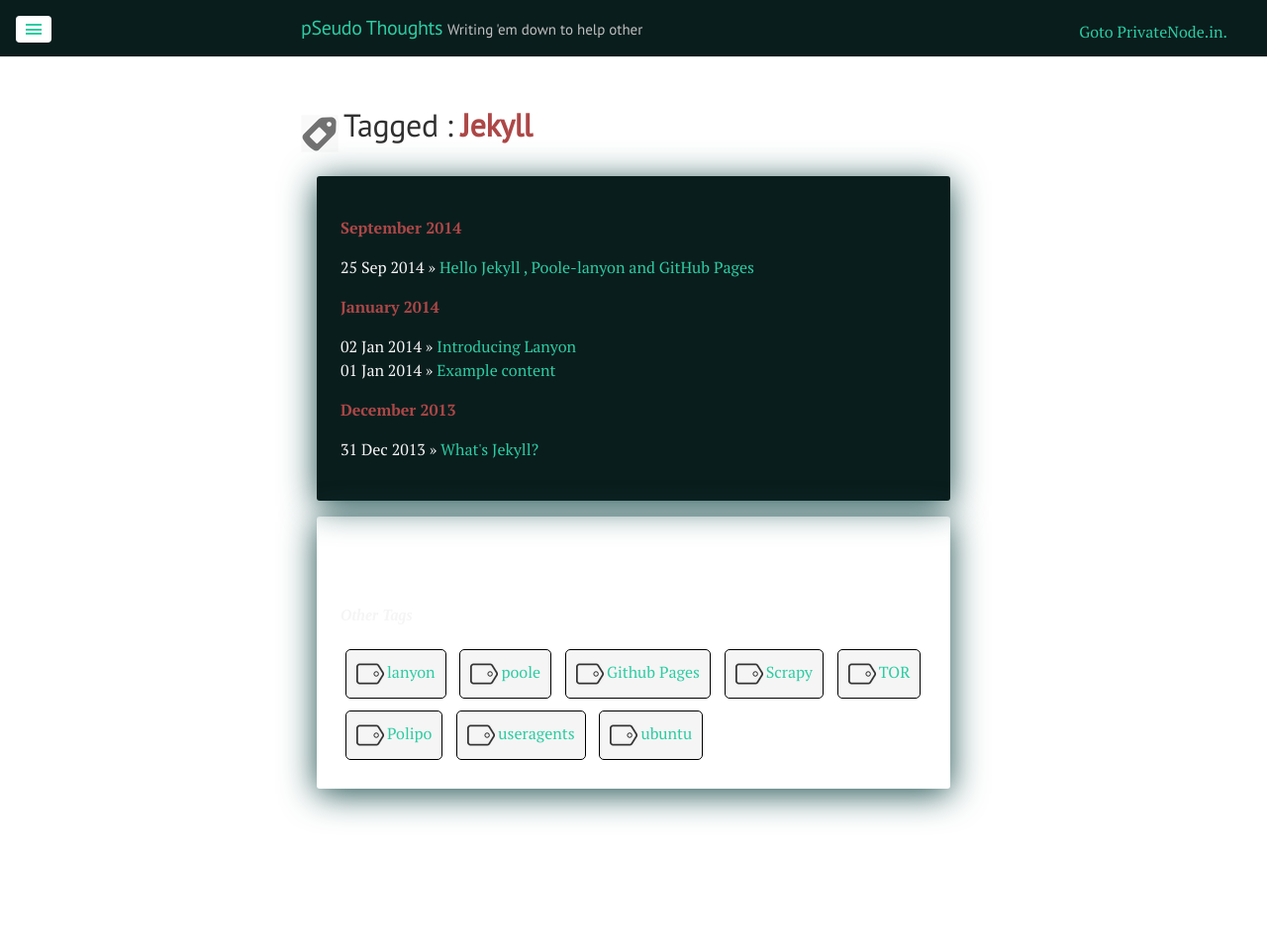
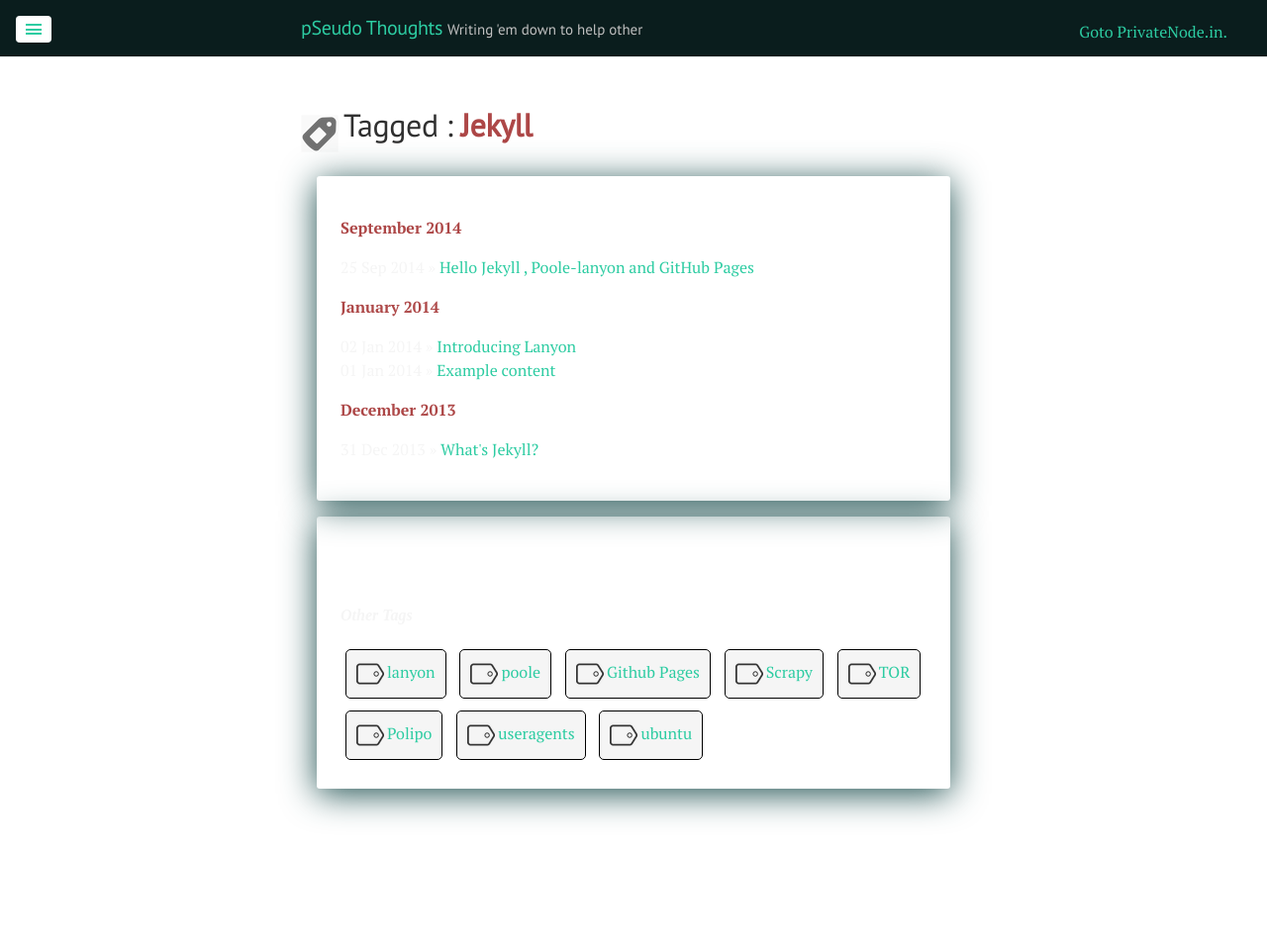
Before and after one commit to DharmeshPandav/dharmeshpandav.github.io, a Jekyll site: the page built from tags/Jekyll/index.html, in a window 1280 px wide. Shown: the whole page at 99% size. Built offline with Jekyll 4.4.1, drawn with Linux system fonts in a browser that asks for light colours; nearby versions of some CDN libraries; Markdown is read by kramdown in place of the engine named in the settings.

Commit message:
Formatting  landing page

```diff
--- a/tags/Jekyll/index.html
+++ b/tags/Jekyll/index.html
@@ -5,7 +5,7 @@ title: Jekyll
 
 
 {% assign flag = false %}
-<div class="card">
+<div class="card card-background-none">
     <ul class="related-posts">
 
         {% for post in site.posts %}
```
